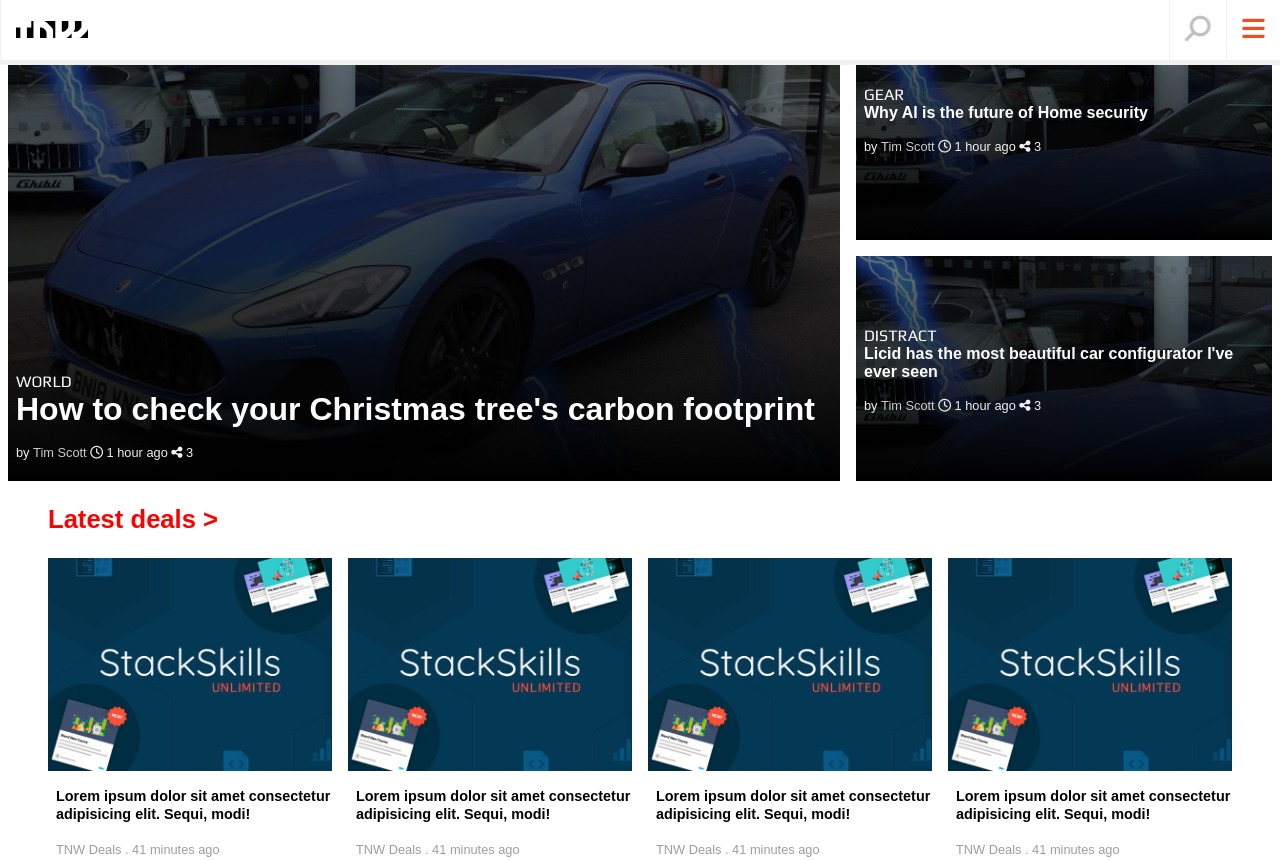
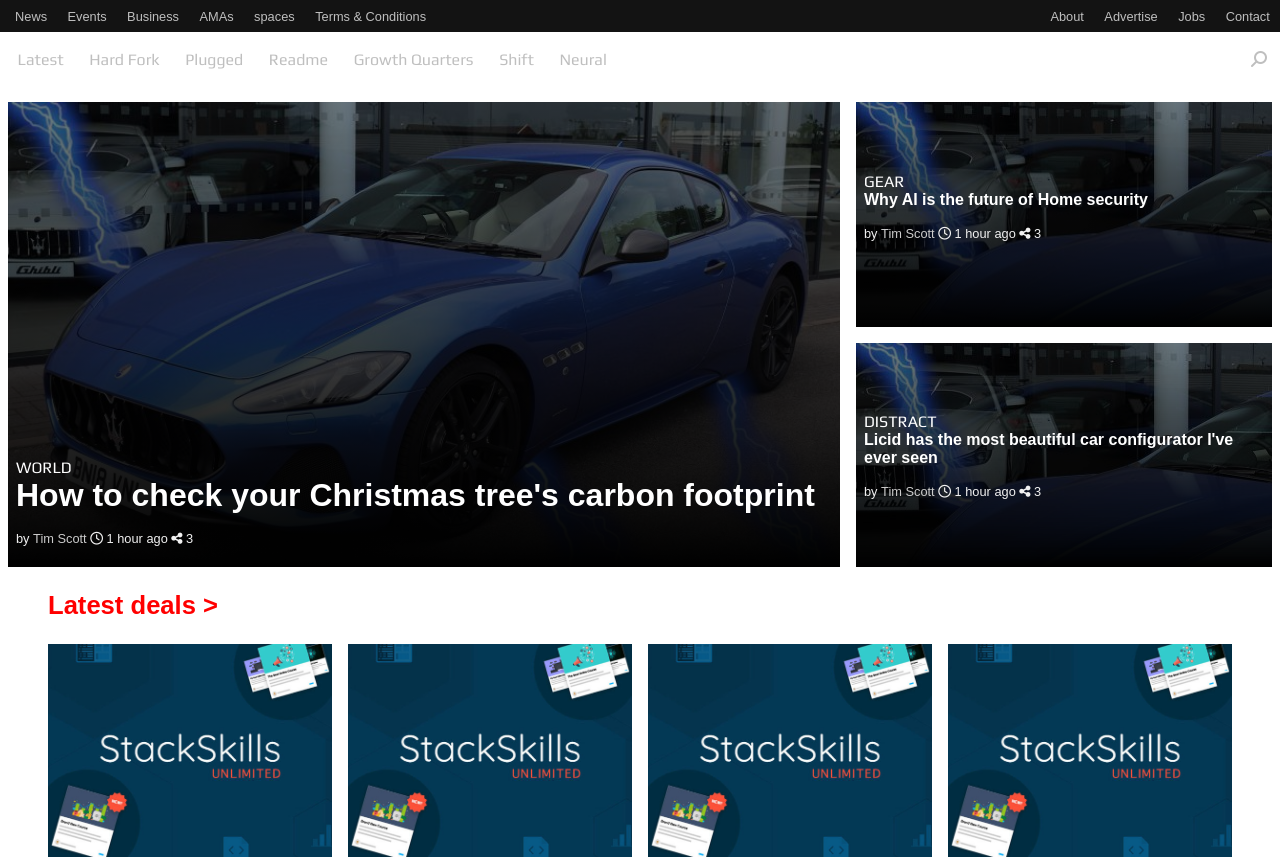
Before and after one commit to FrederickMih/TheNextWeb-clone, a plain HTML site: page index.html in a window 1280 px wide. Shown: the top 860 px of the page. Drawn offline with Linux system fonts and the light colour scheme.

Commit message:
Add css for header desktop

```diff
--- /dev/null
+++ b/header.css
@@ -0,0 +1,75 @@
+@import url('https://fonts.googleapis.com/css2?family=Play:wght@400;700&display=swap');
+
+
+.header-tablet {
+  /* border: 2px solid red; */
+  margin-top: 0;
+  /* position: relative; */
+}
+
+.header-tablet .logo {
+  border: 2px solid blue;
+  background-color: #000;
+  display: inline;
+  padding: 1em;
+  /* position: absolute; */
+}
+
+.header-tablet .logo img {
+    width: 8%;
+}
+
+/* ----------TOP NAV BAR------------ */
+
+.nav-top {
+  /* border: 2px solid red; */
+  background-color: #131313;
+}
+
+.nav-top ul,
+.nav-bottom ul {
+  display: flex;
+  list-style-type: none;
+  padding-top: 0.3em;
+  padding-bottom: 0.3em;
+  padding-left: 0.3em;
+  margin: 0;
+}
+
+.nav-top ul li a,
+.nav-bottom ul li a {
+  /* border: 1px solid red; */
+  text-decoration: none;
+  display: block;
+  padding: 0.3em 0.8em;
+  font-size: 0.8rem;
+  color: #bfbfbf;
+}
+
+.nav-top ul li a:hover {
+    color: #fff;
+}
+
+.about {
+    margin-left: auto;
+}
+
+/* -------------BOTTOM NAV BAR------------- */
+
+.nav-bottom {
+    /* border: 2px solid red; */
+    margin-top: 0;
+    padding-top: 0.5em;
+    padding-bottom: 0.5em;
+}
+
+.nav-bottom ul li a {
+    font-size: 1rem;
+    font-family: 'Play', sans-serif;;
+}
+
+
+
+.nav-bottom ul li a:hover {
+    color: #000;
+}
--- a/index.html
+++ b/index.html
@@ -8,6 +8,8 @@
     <link rel="stylesheet" href="style.css">
     <link rel="stylesheet" href="tablet.css">
     <link rel="stylesheet" href="desktop.css">
+    <link rel="stylesheet" href="header.css">
+
 </head>
 
 <body>
@@ -24,7 +26,7 @@
             </div>
 
             <div class="header-tablet">
-                <div class="logo"><img src="" alt="TNW logo">
+                <!-- <div class="logo"><img src="assets/icons/tnw.svg" alt="TNW logo"></div> -->
 
                     <div class="nav-top">
                         <ul>
@@ -34,7 +36,7 @@
                             <li><a href="#">AMAs</a></li>
                             <li><a href="#">spaces</a></li>
                             <li><a href="#">Terms & Conditions</a></li>
-                            <li><a href="#">About</a></li>
+                            <li class="about"><a href="#">About</a></li>
                             <li><a href="#">Advertise</a></li>
                             <li><a href="#">Jobs</a></li>
                             <li><a href="#">Contact</a></li>
@@ -50,11 +52,9 @@
                             <li><a href="#">Growth Quarters</a></li>
                             <li><a href="#">Shift</a></li>
                             <li><a href="#">Neural</a></li>
-                            <li><a href="#">logo</a></li>
+                            <li class="search-icon"><a href="#"><i class="fa fa-search" aria-hidden="true"></i></a></li>
                         </ul>
                     </div>
-
-                </div>
             </div>
 
             <div class="header-desktop"></div>
@@ -640,7 +640,7 @@
                         <li><a href="#"><i class="fa fa-youtube-play" aria-hidden="true"></i></a></li>
                         <li><a href="#"><i class="fa fa-instagram" aria-hidden="true"></i></a></li>
                         <li><a href="#"><i class="fa fa-pinterest-p" aria-hidden="true"></i></a></li>
-                        <li><a href="#"><i class="fa fa-wifi" aria-hidden="true"></i></a></li>
+                        <li><a href="#"><i class="fa fa-rss" aria-hidden="true"></i></a></li>
                         <li><a href="#"><i class="fa fa-envelope" aria-hidden="true"></i></a></li>
                     </ul>
                 </div>
--- a/tablet.css
+++ b/tablet.css
@@ -1,4 +1,13 @@
 @media (min-width: 768px) {
+
+    /* ----------HEADER---------- */
+    .header-mobile {
+        display: none;
+    }
+
+    .header-tablet {
+        display: block;
+    }
 
     .content-cover {
         display: grid;
```
